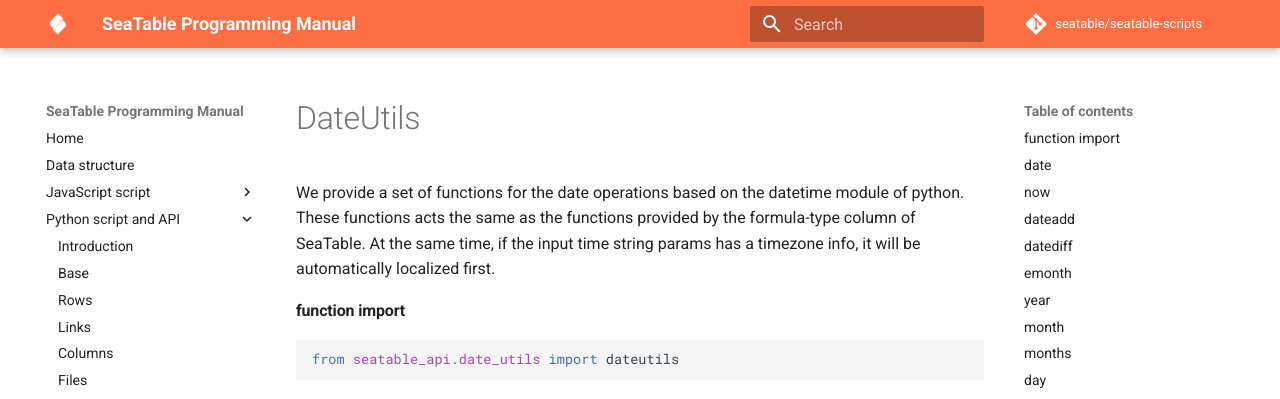
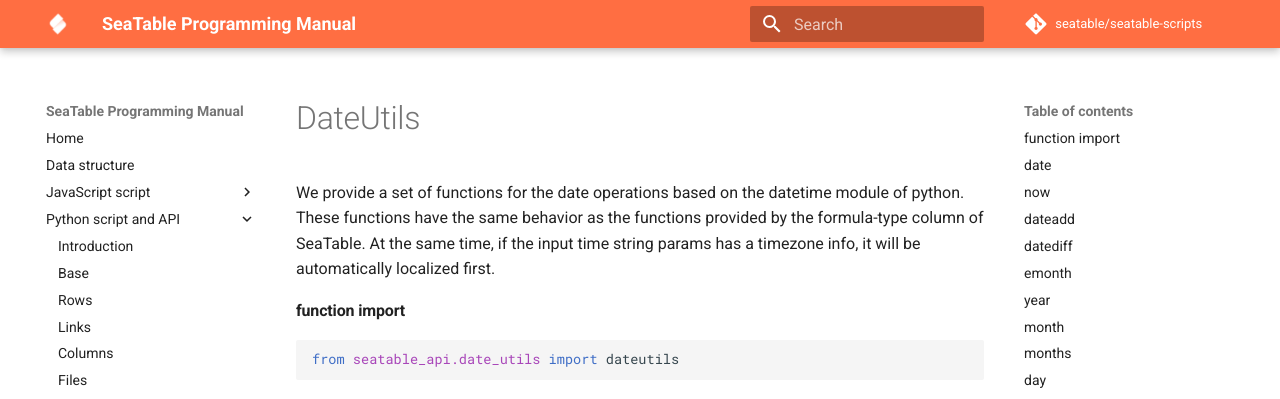
Before and after one commit to seatable/seatable-scripts, an MkDocs documentation site: the page built from manual/python/dateutils.md, in a window 1280 px wide and 900 px high. Shown: the top 399 px of the window. Built offline with MkDocs 1.6.1 and Material for MkDocs 9.7.7, drawn with Linux system fonts in a browser that asks for light colours; comment, search, counter and statistics services are not loaded.

Commit message:
Update dateutils.md

```diff
--- a/manual/python/dateutils.md
+++ b/manual/python/dateutils.md
@@ -1,6 +1,6 @@
 # DateUtils
 
-We provide a set of functions for the date operations based on the datetime module of python. These functions acts the same as the functions provided by the formula-type column of SeaTable. At the same time, if the input time string  params has a timezone info, it will be automatically localized first.
+We provide a set of functions for the date operations based on the datetime module of python. These functions have the same behavior as the functions provided by the formula-type column of SeaTable. At the same time, if the input time string  params has a timezone info, it will be automatically localized first.
 
 #### function import
 
```
